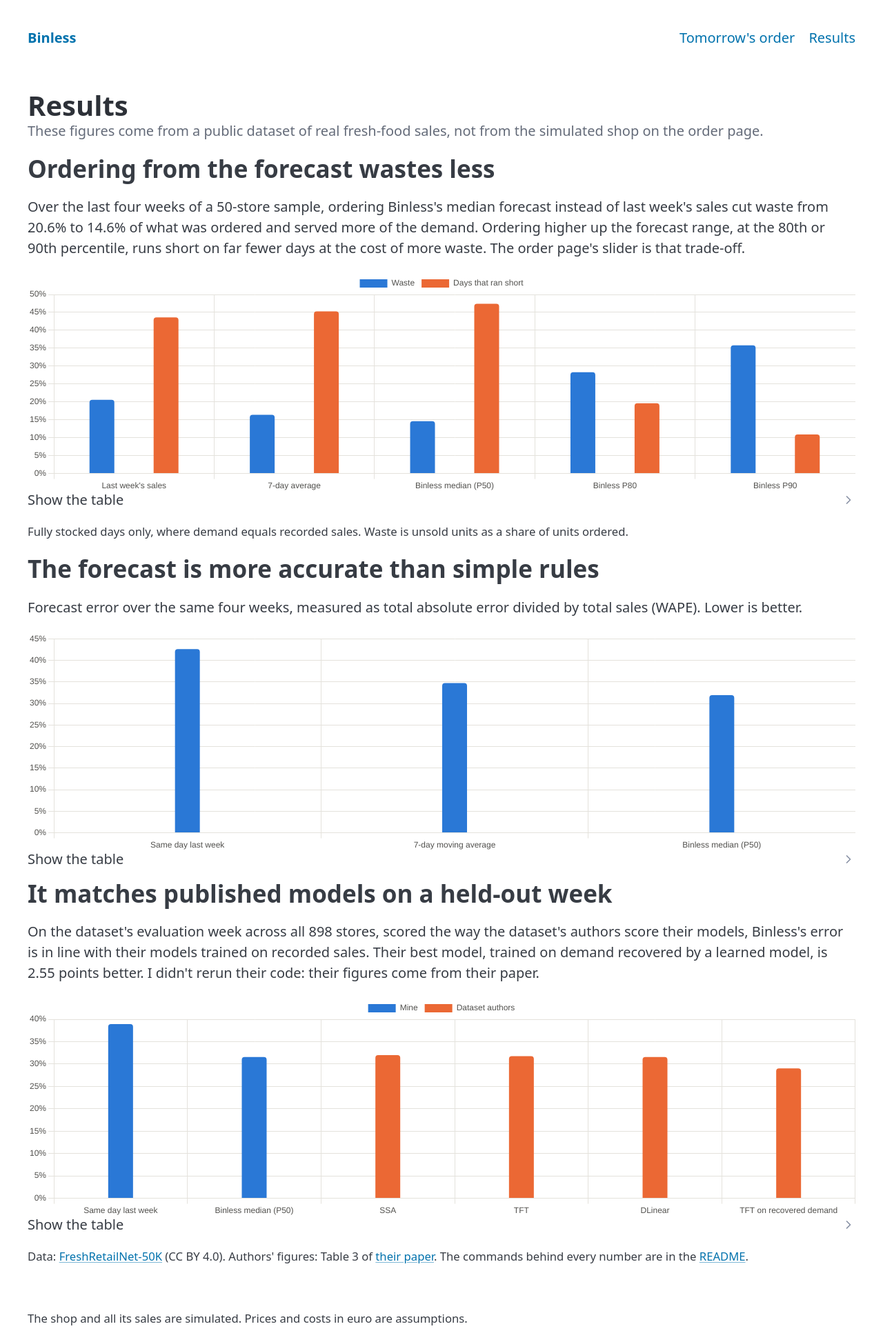
After one commit to vaidii2008/Binless, a Django app: page /results/ in a window 1280 px wide. The commit adds this page. Shown: the whole page at 69% size. Run offline with Django 5.2, Linux system fonts and the light colour scheme; parts of the project's set-up code (start-up, migrations or seed data) failed here and were passed over; some libraries are stand-ins or nearby versions.

Commit message:
Read orders from Postgres and add results page

```diff
--- /dev/null
+++ b/pages/results.py
@@ -0,0 +1,31 @@
+"""Benchmark figures shown on the results page.
+
+Each figure is copied from a run of the command named next to it, as reported in
+the README. Nothing here is computed by the web app.
+"""
+
+# python -m scripts.benchmark: last 4 weeks of the 50-store sample, fully stocked days.
+ORDER_POLICIES = [
+    {"policy": "Last week's sales", "waste": 20.6, "short": 43.6, "served": 78.2},
+    {"policy": "7-day average", "waste": 16.4, "short": 45.3, "served": 82.9},
+    {"policy": "Binless median (P50)", "waste": 14.6, "short": 47.4, "served": 83.7},
+    {"policy": "Binless P80", "waste": 28.3, "short": 19.6, "served": 94.5},
+    {"policy": "Binless P90", "waste": 35.8, "short": 10.9, "served": 97.2},
+]
+
+# python -m scripts.benchmark: WAPE on all days of the same four weeks.
+FORECAST_ERROR = [
+    {"method": "Same day last week", "wape": 42.6},
+    {"method": "7-day moving average", "wape": 34.7},
+    {"method": "Binless median (P50)", "wape": 31.9},
+]
+
+# python -m scripts.holdout_eval for mine; Table 3 of arXiv:2505.16319 for the authors'.
+HELD_OUT = [
+    {"model": "Same day last week", "by": "Mine", "wape": 38.91},
+    {"model": "Binless median (P50)", "by": "Mine", "wape": 31.57},
+    {"model": "SSA", "by": "Dataset authors", "wape": 31.97},
+    {"model": "TFT", "by": "Dataset authors", "wape": 31.75},
+    {"model": "DLinear", "by": "Dataset authors", "wape": 31.56},
+    {"model": "TFT on recovered demand", "by": "Dataset authors", "wape": 29.02},
+]
--- a/pages/templates/pages/base.html
+++ b/pages/templates/pages/base.html
@@ -7,12 +7,16 @@
   <title>{% block title %}Binless{% endblock %}</title>
   <link rel="stylesheet" href="https://cdn.jsdelivr.net/npm/@picocss/pico@2/css/pico.min.css">
   <script src="https://unpkg.com/htmx.org@2"></script>
+  {% block head %}{% endblock %}
 </head>
 <body>
   <header class="container">
     <nav>
       <ul><li><a href="{% url 'home' %}"><strong>Binless</strong></a></li></ul>
-      <ul><li><a href="{% url 'orders' %}">Tomorrow's order</a></li></ul>
+      <ul>
+        <li><a href="{% url 'orders' %}">Tomorrow's order</a></li>
+        <li><a href="{% url 'results' %}">Results</a></li>
+      </ul>
     </nav>
   </header>
   <main class="container">
--- a/pages/templates/pages/home.html
+++ b/pages/templates/pages/home.html
@@ -16,6 +16,7 @@
     <li>In a four-week test on 50 stores, ordering from Binless's forecast instead of reordering last week's sales cut waste by about 30% and served more of the demand.</li>
     <li>On the dataset's held-out week across all 898 stores, its forecast error matched the dataset authors' published models: 31.6%, against 31.6% to 32.0%.</li>
   </ul>
+  <p><a href="{% url 'results' %}">See the full results</a></p>
   <p>On 44% of store-product days a product sold out at some point, so sales records understate what customers wanted. That's why the order page lets you choose how much an empty shelf matters.</p>
   <p><small>Results come from <a href="https://huggingface.co/datasets/Dingdong-Inc/FreshRetailNet-50K">FreshRetailNet-50K</a>, a public dataset of fresh-food sales (CC BY 4.0). The method, code and the command behind every number are on <a href="https://github.com/vaidii2008/Binless">GitHub</a>.</small></p>
 </section>
--- a/pages/templates/pages/orders.html
+++ b/pages/templates/pages/orders.html
@@ -1,7 +1,7 @@
-
 {% extends "pages/base.html" %}
 {% block title %}Tomorrow's order | Binless{% endblock %}
 {% block content %}
+{% if rows %}
 <hgroup>
   <h1>Order for {{ order_date|date:"l j F" }}</h1>
   <p>{{ store_name }}. Every product and number on this page is simulated.</p>
@@ -16,4 +16,8 @@
 <div id="orders">
   {% include "pages/_order_table.html" %}
 </div>
+{% else %}
+<h1>Tomorrow's order</h1>
+<p>No forecast has been saved yet. The batch job writes tomorrow's order each night.</p>
+{% endif %}
 {% endblock %}
--- /dev/null
+++ b/pages/templates/pages/results.html
@@ -0,0 +1,127 @@
+{% extends "pages/base.html" %}
+{% block title %}Results | Binless{% endblock %}
+{% block head %}
+<script src="https://cdn.jsdelivr.net/npm/chart.js@4/dist/chart.umd.min.js"></script>
+<style>
+  .chart { position: relative; height: 320px; }
+</style>
+{% endblock %}
+{% block content %}
+<hgroup>
+  <h1>Results</h1>
+  <p>These figures come from a public dataset of real fresh-food sales, not from the simulated shop on the order page.</p>
+</hgroup>
+
+<section>
+  <h2>Ordering from the forecast wastes less</h2>
+  <p>Over the last four weeks of a 50-store sample, ordering Binless's median forecast instead of last week's sales cut waste from 20.6% to 14.6% of what was ordered and served more of the demand. Ordering higher up the forecast range, at the 80th or 90th percentile, runs short on far fewer days at the cost of more waste. The order page's slider is that trade-off.</p>
+  <div class="chart"><canvas id="orders-chart" role="img" aria-label="Waste and days that ran short for each ordering policy"></canvas></div>
+  <details>
+    <summary>Show the table</summary>
+    <table>
+      <thead><tr><th>Policy</th><th>Waste</th><th>Days that ran short</th><th>Demand served</th></tr></thead>
+      <tbody>
+        {% for row in order_policies %}
+        <tr><td>{{ row.policy }}</td><td>{{ row.waste }}%</td><td>{{ row.short }}%</td><td>{{ row.served }}%</td></tr>
+        {% endfor %}
+      </tbody>
+    </table>
+  </details>
+  <p><small>Fully stocked days only, where demand equals recorded sales. Waste is unsold units as a share of units ordered.</small></p>
+</section>
+
+<section>
+  <h2>The forecast is more accurate than simple rules</h2>
+  <p>Forecast error over the same four weeks, measured as total absolute error divided by total sales (WAPE). Lower is better.</p>
+  <div class="chart"><canvas id="error-chart" role="img" aria-label="Forecast error for each method"></canvas></div>
+  <details>
+    <summary>Show the table</summary>
+    <table>
+      <thead><tr><th>Method</th><th>WAPE</th></tr></thead>
+      <tbody>
+        {% for row in forecast_error %}
+        <tr><td>{{ row.method }}</td><td>{{ row.wape }}%</td></tr>
+        {% endfor %}
+      </tbody>
+    </table>
+  </details>
+</section>
+
+<section>
+  <h2>It matches published models on a held-out week</h2>
+  <p>On the dataset's evaluation week across all 898 stores, scored the way the dataset's authors score their models, Binless's error is in line with their models trained on recorded sales. Their best model, trained on demand recovered by a learned model, is 2.55 points better. I didn't rerun their code: their figures come from their paper.</p>
+  <div class="chart"><canvas id="holdout-chart" role="img" aria-label="Held-out forecast error for my models and the dataset authors' models"></canvas></div>
+  <details>
+    <summary>Show the table</summary>
+    <table>
+      <thead><tr><th>Model</th><th>By</th><th>WAPE</th></tr></thead>
+      <tbody>
+        {% for row in held_out %}
+        <tr><td>{{ row.model }}</td><td>{{ row.by }}</td><td>{{ row.wape }}%</td></tr>
+        {% endfor %}
+      </tbody>
+    </table>
+  </details>
+</section>
+
+<p><small>Data: <a href="https://huggingface.co/datasets/Dingdong-Inc/FreshRetailNet-50K">FreshRetailNet-50K</a> (CC BY 4.0). Authors' figures: Table 3 of <a href="https://arxiv.org/abs/2505.16319">their paper</a>. The commands behind every number are in the <a href="https://github.com/vaidii2008/Binless">README</a>.</small></p>
+
+{{ order_policies|json_script:"order-policies" }}
+{{ forecast_error|json_script:"forecast-error" }}
+{{ held_out|json_script:"held-out" }}
+<script>
+  const read = (id) => JSON.parse(document.getElementById(id).textContent);
+  const dark = window.matchMedia("(prefers-color-scheme: dark)").matches;
+  const blue = dark ? "#3987e5" : "#2a78d6";
+  const orange = dark ? "#d95926" : "#eb6834";
+  Chart.defaults.color = dark ? "#c3c2b7" : "#52514e";
+  Chart.defaults.borderColor = dark ? "#33332f" : "#e4e2dc";
+  const percent = { ticks: { callback: (value) => `${value}%` }, beginAtZero: true };
+  const bar = { borderRadius: 4, borderSkipped: "start", maxBarThickness: 36 };
+  const options = {
+    maintainAspectRatio: false,
+    scales: { y: percent },
+    plugins: { tooltip: { callbacks: { label: (c) => `${c.dataset.label}: ${c.parsed.y}%` } } },
+  };
+
+  const policies = read("order-policies");
+  new Chart(document.getElementById("orders-chart"), {
+    type: "bar",
+    data: {
+      labels: policies.map((row) => row.policy),
+      datasets: [
+        { label: "Waste", data: policies.map((row) => row.waste), backgroundColor: blue, ...bar },
+        { label: "Days that ran short", data: policies.map((row) => row.short), backgroundColor: orange, ...bar },
+      ],
+    },
+    options,
+  });
+
+  const errors = read("forecast-error");
+  new Chart(document.getElementById("error-chart"), {
+    type: "bar",
+    data: {
+      labels: errors.map((row) => row.method),
+      datasets: [{ label: "WAPE", data: errors.map((row) => row.wape), backgroundColor: blue, ...bar }],
+    },
+    options: { ...options, plugins: { ...options.plugins, legend: { display: false } } },
+  });
+
+  const heldOut = read("held-out");
+  new Chart(document.getElementById("holdout-chart"), {
+    type: "bar",
+    data: {
+      labels: heldOut.map((row) => row.model),
+      datasets: ["Mine", "Dataset authors"].map((by) => ({
+        label: by,
+        data: heldOut.map((row) => (row.by === by ? row.wape : null)),
+        backgroundColor: by === "Mine" ? blue : orange,
+        skipNull: true,
+        grouped: false,
+        ...bar,
+      })),
+    },
+    options,
+  });
+</script>
+{% endblock %}
--- a/pages/urls.py
+++ b/pages/urls.py
@@ -5,6 +5,7 @@ from . import views
 urlpatterns = [
     path("", views.home, name="home"),
     path("orders/", views.orders, name="orders"),
+    path("results/", views.results_page, name="results"),
     path("orders/table", views.order_table, name="order_table"),
     path("healthz", views.healthz, name="healthz"),
 ]
--- a/pages/views.py
+++ b/pages/views.py
@@ -1,9 +1,9 @@
-from datetime import date
-
 from django.http import HttpRequest, HttpResponse
 from django.shortcuts import render
 
-from .snapshot import load_snapshot
+from orders.plans import latest_forecasts
+
+from . import results
 
 # The slider starts at "Balanced", the plain newsvendor rule.
 DEFAULT_BALANCE = 1
@@ -12,6 +12,19 @@ DEFAULT_BALANCE = 1
 def home(request: HttpRequest) -> HttpResponse:
     """Render the landing page."""
     return render(request, "pages/home.html")
+
+
+def results_page(request: HttpRequest) -> HttpResponse:
+    """Render the benchmark results with charts."""
+    return render(
+        request,
+        "pages/results.html",
+        {
+            "order_policies": results.ORDER_POLICIES,
+            "forecast_error": results.FORECAST_ERROR,
+            "held_out": results.HELD_OUT,
+        },
+    )
 
 
 def healthz(request: HttpRequest) -> HttpResponse:
@@ -30,22 +43,32 @@ def order_table(request: HttpRequest) -> HttpResponse:
 
 
 def _order_context(request: HttpRequest) -> dict:
-    """Return the snapshot with every product's order at the chosen slider position."""
-    snapshot = load_snapshot()
-    last_position = len(snapshot["balance_labels"]) - 1
+    """Return the latest forecasts with every product's order at the chosen slider position."""
+    forecasts = latest_forecasts()
+    if not forecasts:
+        return {"rows": []}
+    labels = [order["label"] for order in forecasts[0].orders]
+    last_position = len(labels) - 1
     try:
         position = int(request.GET.get("balance", DEFAULT_BALANCE))
     except ValueError:
         position = DEFAULT_BALANCE
     position = min(max(position, 0), last_position)
     return {
-        "store_name": snapshot["store_name"],
-        "order_date": date.fromisoformat(snapshot["date"]),
-        "label": snapshot["balance_labels"][position],
+        "store_name": forecasts[0].product.store.name,
+        "order_date": forecasts[0].date,
+        "label": labels[position],
         "position": position,
         "last_position": last_position,
         "rows": [
-            {**product, "order": product["orders"][position]}
-            for product in snapshot["products"]
+            {
+                "name": forecast.product.name,
+                "category": forecast.product.category,
+                "typical_day": round(forecast.quantiles["p50"]),
+                "busy_day": round(forecast.quantiles["p90"]),
+                "order": forecast.orders[position],
+                "reasons": forecast.reasons,
+            }
+            for forecast in forecasts
         ],
     }
```
Also changed, not shown: tests/test_architecture.py (+26 -2 lines), tests/test_pages.py (+60 -3 lines).
